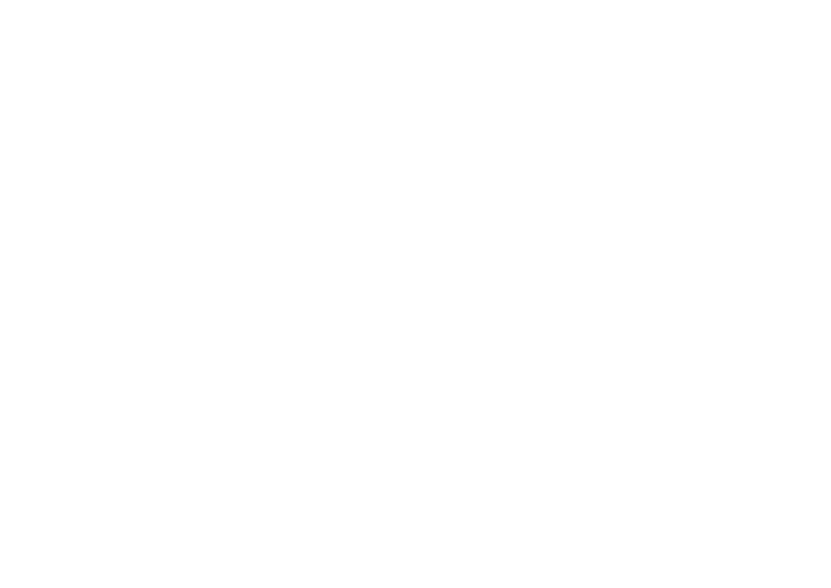
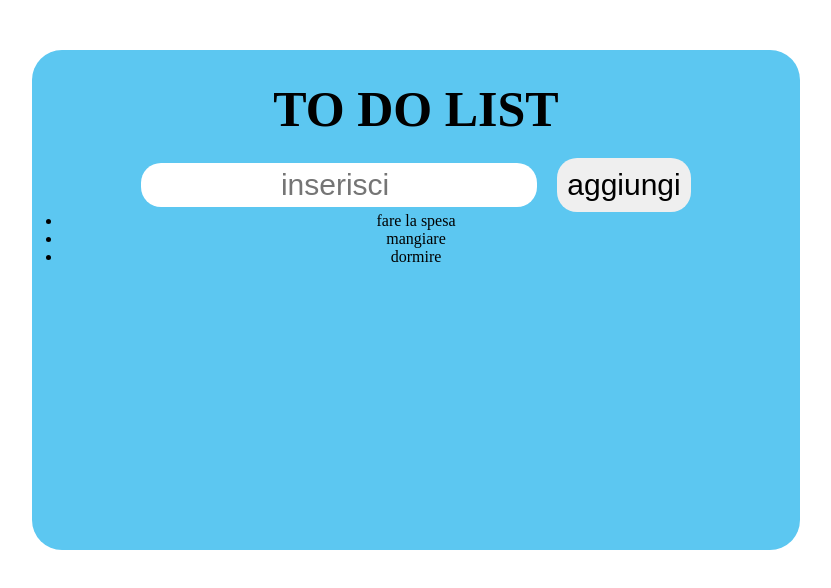
Before and after one commit to Vinctdea/vue-todolist, a plain HTML site: page index.html in a window 1280 px wide. Shown: the whole page, without its empty margins (224-1055 px from the left). Drawn offline with nearby package versions, Linux system fonts and the light colour scheme.

Commit message:
feat: add style structure

```diff
--- a/css/style.css
+++ b/css/style.css
@@ -6,3 +6,44 @@
 }
 
 /* **************************REGOLE MAIN******************** */
+#container{
+    width: 60%;
+    margin: 0 auto;
+    border-radius: 30px;
+    margin-top: 50px;
+    padding: 30px;
+    text-align: center;
+    background-color: rgb(92, 199, 241);
+    /* debug */
+
+    min-height: 500px;
+
+}
+
+#container h1{
+    text-transform: uppercase;
+    font-size: 50px;
+}
+
+#item{
+    font-size: 30px;
+    border-radius: 20px;
+    margin-top: 20px;
+    text-align: center;
+    border: none;
+    padding: 5px;
+}
+
+#item:focus{
+    border: 4px solid rgb(229, 85, 229);
+}
+
+button{
+    margin-left: 20px;
+    border-radius: 20px;
+    margin-top: 20px;
+    text-align: center;
+    border: none;
+    padding: 10px;
+    font-size: 30px;
+}
--- a/index.html
+++ b/index.html
@@ -15,6 +15,18 @@
 <body>
     <main>
         <div id="container">
+            <h1>{{title}}</h1>
+            <input type="text" name="item" id="item" placeholder="inserisci ">
+            <button>aggiungi</button>
+
+            <div class="">
+                <ul>
+                    <li v-for="item in items">{{item}}</li>
+                </ul>
+
+            </div>
+
+
 
         </div>
     </main>
--- a/js/main.js
+++ b/js/main.js
@@ -4,7 +4,12 @@
   createApp({
     data() {
       return {
-        message: 'Ciao Vue!'
+        title:"to do list",
+        items:[
+            "fare la spesa",
+            "mangiare",
+            "dormire"
+        ]
       }
     }
   }).mount('#container')
```
